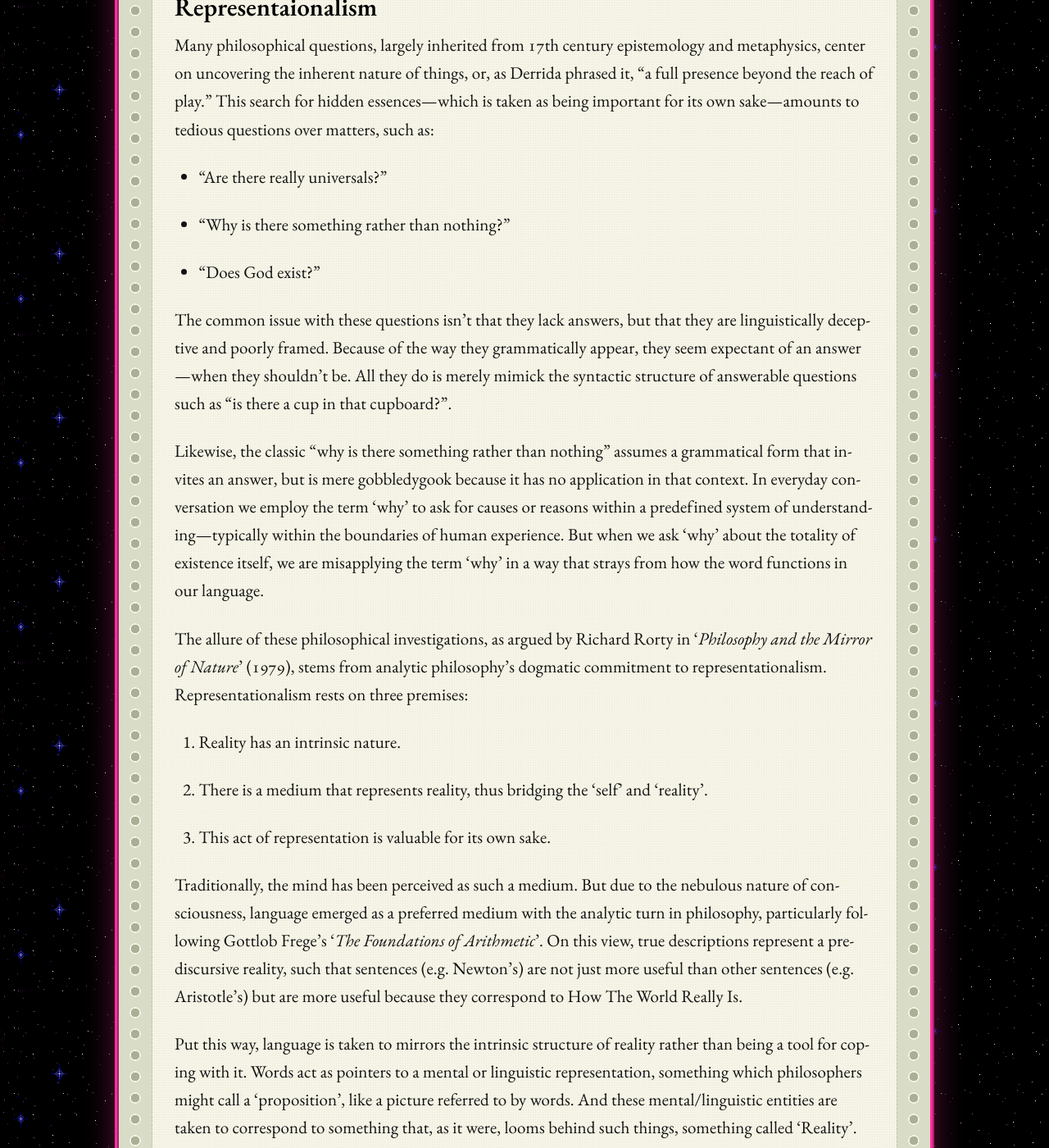
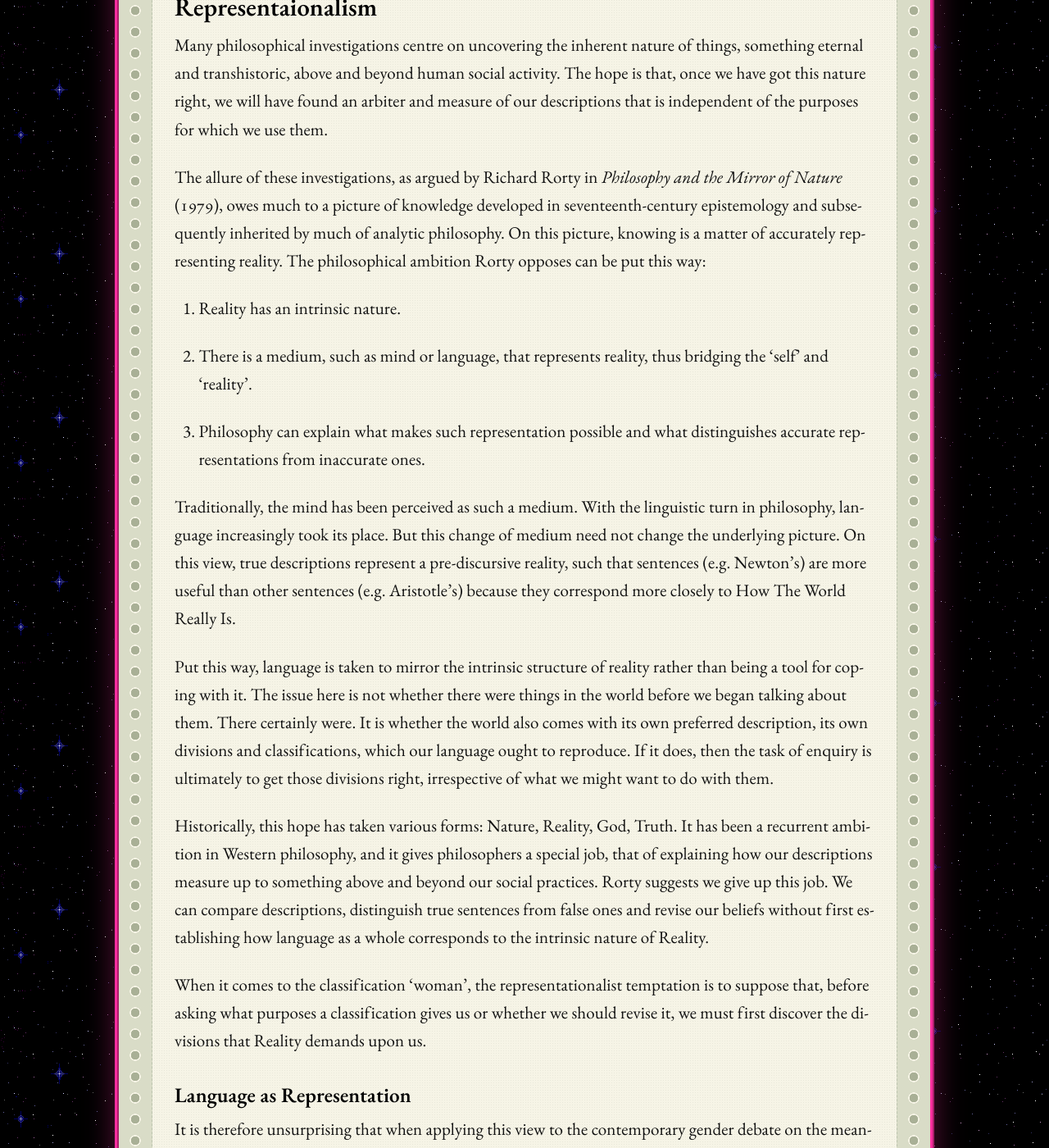
Before and after one commit to Catofminerva/Catofminerva.github.io, a Jekyll site: the page built from _posts/2022-10-03-woman.md, in a window 1280 px wide and 1400 px high, scrolled down 3275 px. Shown: the whole window at 82% size. Built offline with Jekyll 4.4.1, drawn with Linux system fonts in a browser that asks for light colours; comment, search, counter and statistics services are not loaded; some of the changed text lies outside the part shown.

Commit message:
Update 2022-10-03-woman.md

```diff
--- a/_posts/2022-10-03-woman.md
+++ b/_posts/2022-10-03-woman.md
@@ -22,31 +22,23 @@ The question 'what is a woman?', like the question ‘does God exists?’, is po
 If, however, we follow Wittgenstein’s use-conditional approach to language and meaning instead, we will free ourselves with the fixation over ontological categories and essentialist definitions and turn our gaze towards the more pressing normative and pragmatic concerns. Rather than trying to pin down the essence and metaphysics of gender, we would be asking how, above all else, can we maintain or reform parts of our linguistic practices so that more people can lead richer lives.[^1]
 
 ## Representaionalism
-Many philosophical questions, largely inherited from 17th century epistemology and metaphysics, center on uncovering the inherent nature of things, or, as Derrida phrased it, "a full presence beyond the reach of play." This search for hidden essences—which is taken as being important for its own sake—amounts to tedious questions over matters, such as:
+Many philosophical investigations centre on uncovering the inherent nature of things, something eternal and transhistoric, above and beyond human social activity. The hope is that, once we have got this nature right, we will have found an arbiter and measure of our descriptions that is independent of the purposes for which we use them.
 
-- “Are there really universals?”
-
-- “Why is there something rather than nothing?”
-
-- “Does God exist?”
-
-The common issue with these questions isn't that they lack answers, but that they are linguistically deceptive and poorly framed. Because of the way they grammatically appear, they seem expectant of an answer—when they shouldn’t be. All they do is merely mimick the syntactic structure of answerable questions such as “is there a cup in that cupboard?”.
-
-Likewise, the classic “why is there something rather than nothing” assumes a grammatical form that invites an answer, but is mere gobbledygook because it has no application in that context. In everyday conversation we employ the term 'why' to ask for causes or reasons within a predefined system of understanding—typically within the boundaries of human experience. But when we ask 'why' about the totality of existence itself, we are misapplying the term ‘why’ in a way that strays from how the word functions in our language.
-
-The allure of these philosophical investigations, as argued by Richard Rorty in '*Philosophy and the Mirror of Nature*' (1979), stems from analytic philosophy's dogmatic commitment to representationalism. Representationalism rests on three premises:
+The allure of these investigations, as argued by Richard Rorty in *Philosophy and the Mirror of Nature* (1979), owes much to a picture of knowledge developed in seventeenth-century epistemology and subsequently inherited by much of analytic philosophy. On this picture, knowing is a matter of accurately representing reality. The philosophical ambition Rorty opposes can be put this way:
 
 1. Reality has an intrinsic nature.
 
-2. There is a medium that represents reality, thus bridging the 'self' and 'reality'.
+2. There is a medium, such as mind or language, that represents reality, thus bridging the ‘self’ and ‘reality’.
 
-3. This act of representation is valuable for its own sake.
+3. Philosophy can explain what makes such representation possible and what distinguishes accurate representations from inaccurate ones.
 
-Traditionally, the mind has been perceived as such a medium. But due to the nebulous nature of consciousness, language emerged as a preferred medium with the analytic turn in philosophy, particularly following Gottlob Frege's '*The Foundations of Arithmetic*'. On this view, true descriptions represent a pre-discursive reality, such that sentences (e.g. Newton’s) are not just more useful than other sentences (e.g. Aristotle’s) but are more useful because they correspond to How The World Really Is.
+Traditionally, the mind has been perceived as such a medium. With the linguistic turn in philosophy, language increasingly took its place. But this change of medium need not change the underlying picture. On this view, true descriptions represent a pre-discursive reality, such that sentences (e.g. Newton’s) are more useful than other sentences (e.g. Aristotle’s) because they correspond more closely to How The World Really Is.
 
-Put this way, language is taken to mirrors the intrinsic structure of reality rather than being a tool for coping with it. Words act as pointers to a mental or linguistic representation, something which philosophers might call a ‘proposition’, like a picture referred to by words. And these mental/linguistic entities are taken to correspond to something that, as it were, looms behind such things, something called ‘Reality’. So when I say “this chair in front of me”, this is taken to mean that I have a mental image/proposition about it (as opposed to me simply using signs to communicate some intention I have, and trust that, because of our shared socialisation, my interlocutor interprets the signs as I intended). And this mental image I am referring to, in turn, is taken to represent the nature of reality.
+Put this way, language is taken to mirror the intrinsic structure of reality rather than being a tool for coping with it. The issue here is not whether there were things in the world before we began talking about them. There certainly were. It is whether the world also comes with its own preferred description, its own divisions and classifications, which our language ought to reproduce. If it does, then the task of enquiry is ultimately to get those divisions right, irrespective of what we might want to do with them.
 
-Historically, we have looked for something eternal, transhistoric, above and beyond human social activity, as the arbiter and measure of discriminating true sentences from false ones; Nature, Reality, God, Truth. This representationalism is the backbone of the western intellectual tradition. It manifests in the sciences, such as neuroscience's portrayal of the mind as a Cartesian theatre where human cognition is an ahistorical, non-linguistic, non-social computational system "representing" environmental features. But most of all, it is the saving grace of analytic philosophy and what keeps philosophers in business.
+Historically, this hope has taken various forms: Nature, Reality, God, Truth. It has been a recurrent ambition in Western philosophy, and it gives philosophers a special job, that of explaining how our descriptions measure up to something above and beyond our social practices. Rorty suggests we give up this job. We can compare descriptions, distinguish true sentences from false ones and revise our beliefs without first establishing how language as a whole corresponds to the intrinsic nature of Reality.
+
+When it comes to the classification 'woman', the representationalist temptation is to suppose that, before asking what purposes a classification gives us or whether we should revise it, we must first discover the divisions that Reality demands upon us.
 
 ### Language as Representation
 
```
